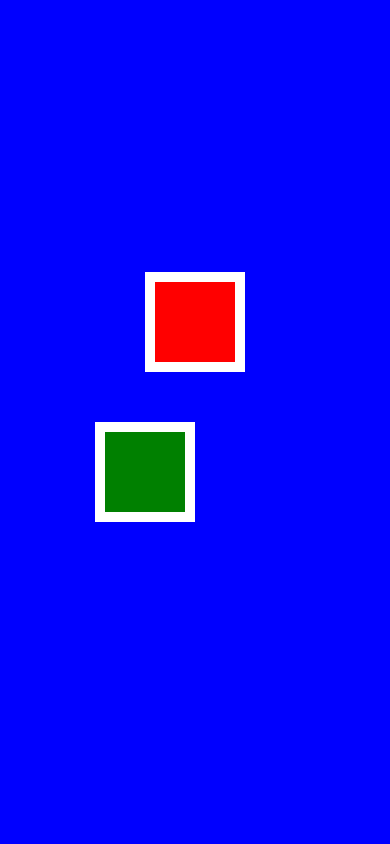
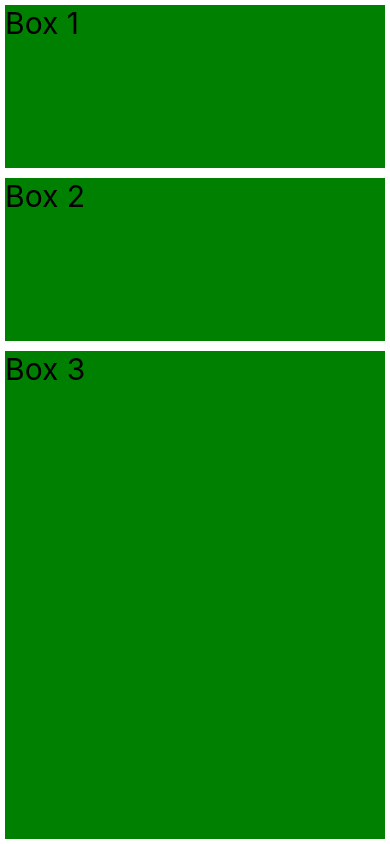
Before and after one commit to tejeoner34/first-react-native, a React Native app: screen / in a window 390 px wide. Built offline with nearby package versions, Linux system fonts and the light colour scheme.

Commit message:
feat: learn flex in react native

```diff
--- a/App.tsx
+++ b/App.tsx
@@ -2,6 +2,7 @@
 import {SafeAreaView} from 'react-native';
 import {BoxObjectModelScreen} from './src/screens/BoxObjectModelScreen';
 import {CounterScreen} from './src/screens/CounterScreen';
+import { FlexScreen } from './src/screens/FlexScreen';
 import { PositionsScreen } from './src/screens/PositionsScreen';
 // import { HelloWorldScreen } from './src/screens/HelloWorldScreen';
 
@@ -11,7 +12,8 @@
       {/* <HelloWorldScreen />
       <CounterScreen /> */}
       {/* <BoxObjectModelScreen /> */}
-      <PositionsScreen />
+      {/* <PositionsScreen /> */}
+      <FlexScreen />
     </SafeAreaView>
   );
 };
--- /dev/null
+++ b/src/screens/FlexScreen.tsx
@@ -0,0 +1,39 @@
+import React from 'react';
+import {StyleSheet, Text, View} from 'react-native';
+
+// Con la propiedad flex podemos definir cuánto espacio obtendrá cada hijo
+
+export const FlexScreen = () => {
+  return (
+    <View style={styles.container}>
+      <Text style={styles.box1}>Box 1</Text>
+      <Text style={styles.box2}>Box 2</Text>
+      <Text style={styles.box3}>Box 3</Text>
+    </View>
+  );
+};
+
+const styles = StyleSheet.create({
+  container: {
+    flex: 1,
+    backgroundColor: 'green',
+  },
+  box1: {
+    borderWidth: 5,
+    borderColor: 'white',
+    fontSize: 30,
+    flex: 2
+  },
+  box2: {
+    borderWidth: 5,
+    borderColor: 'white',
+    fontSize: 30,
+    flex: 2
+  },
+  box3: {
+    borderWidth: 5,
+    borderColor: 'white',
+    fontSize: 30,
+    flex: 6
+  },
+});
```
